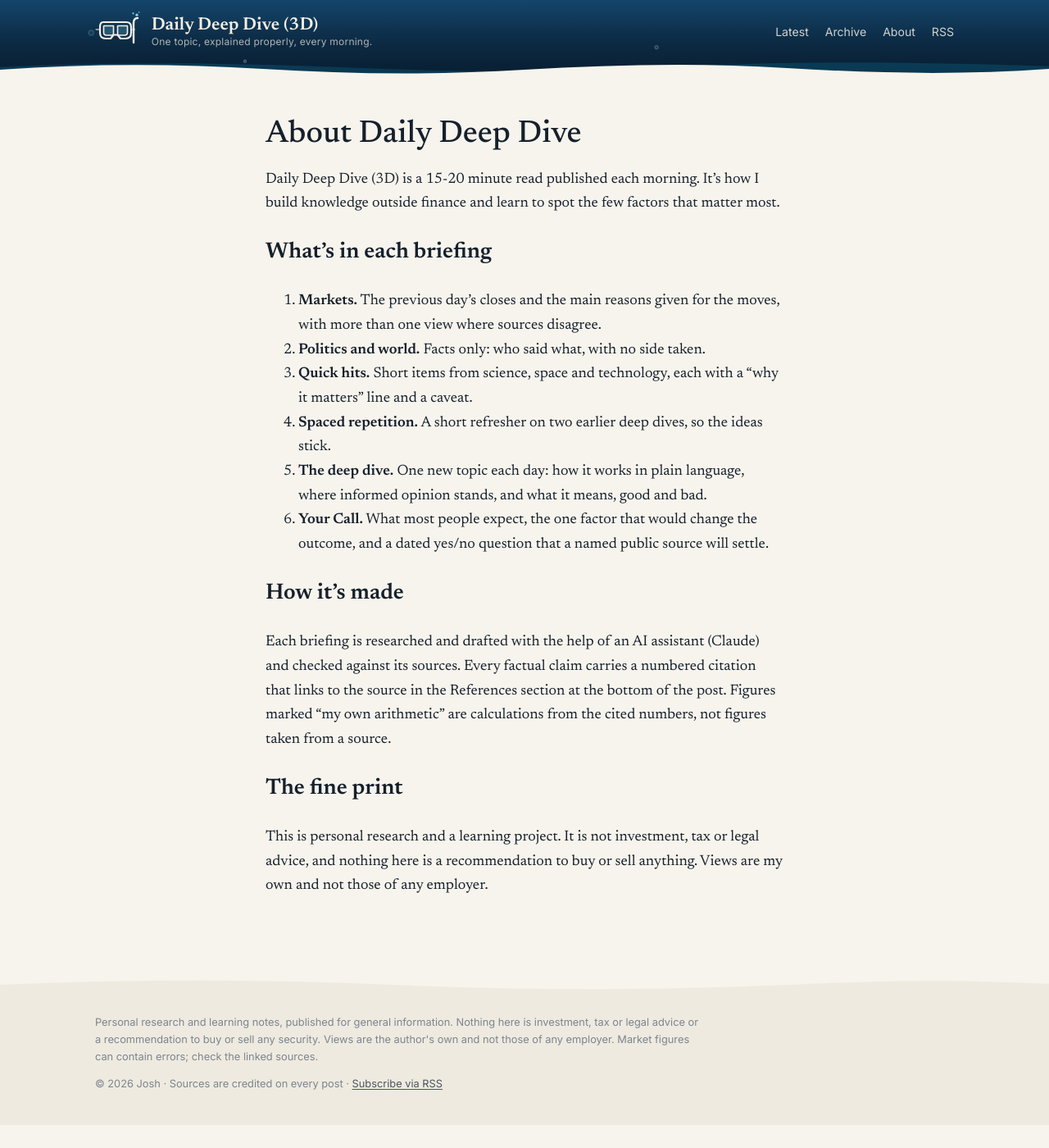
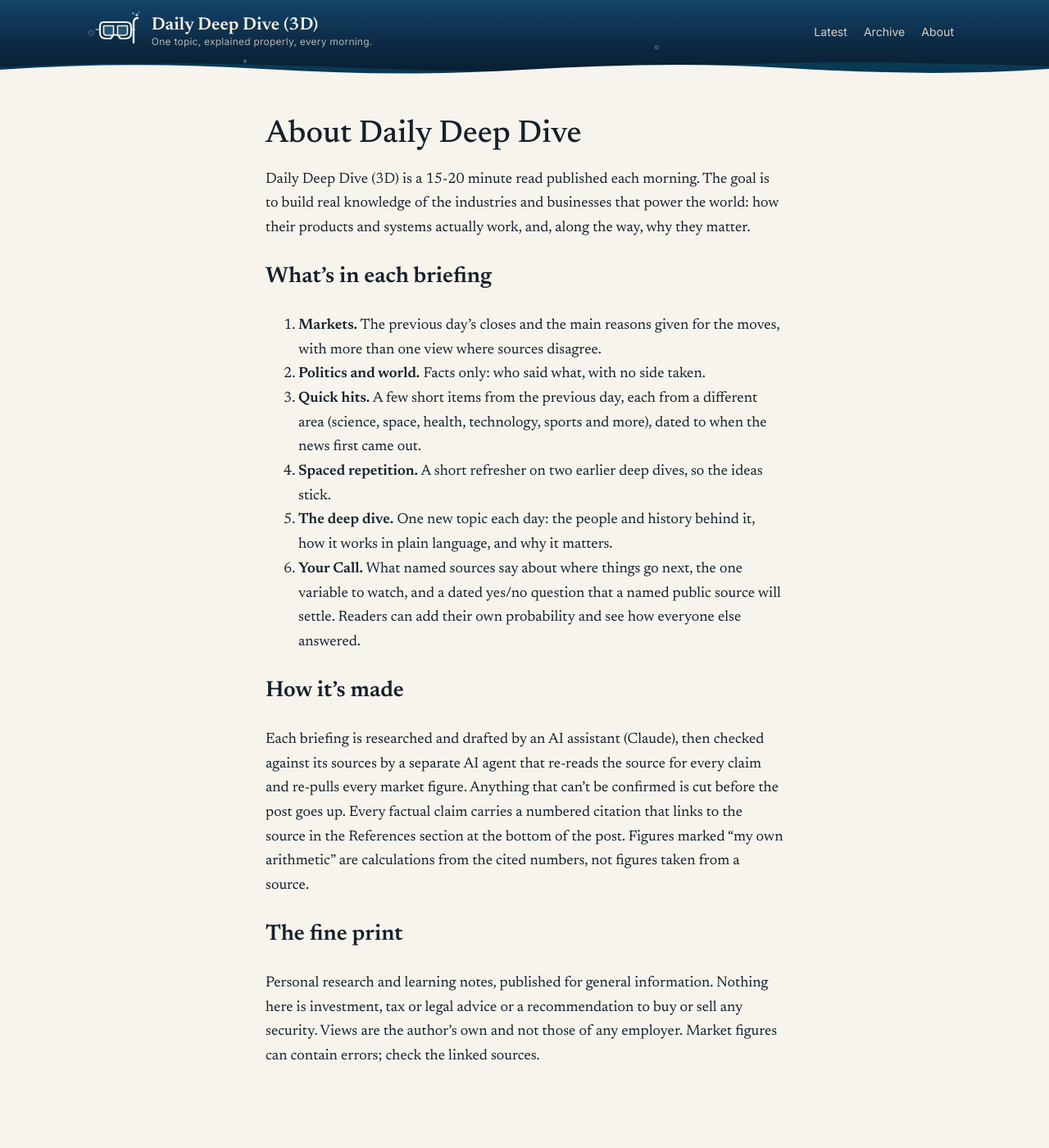
Before and after one commit to dailydeepdive/dailydeepdive.github.io, a Jekyll site: the page built from about.md, in a window 1280 px wide and 1400 px high. Shown: the whole window at 82% size. Built offline with Jekyll 4.4.1, drawn with Linux system fonts in a browser that asks for light colours.

Commit message:
About page: new intro, how it's made, fine print; drop RSS from top nav
Co-Authored-By: Claude Opus 5.5 <noreply@anthropic.com>
Claude-Session: https://claude.ai/code/session_01XLPcKfqwu3bDDrVVw5JAYi

```diff
--- a/_layouts/default.html
+++ b/_layouts/default.html
@@ -25,7 +25,6 @@
         <a href="{{ '/' | relative_url }}">Latest</a>
         <a href="{{ '/archive/' | relative_url }}">Archive</a>
         <a href="{{ '/about/' | relative_url }}">About</a>
-        <a href="{{ '/feed.xml' | relative_url }}">RSS</a>
       </nav>
     </div>
     <div class="bubbles" aria-hidden="true"><i></i><i></i><i></i><i></i><i></i><i></i></div>
--- a/about.md
+++ b/about.md
@@ -7,23 +7,23 @@ permalink: /about/
 
 # About Daily Deep Dive
 
-Daily Deep Dive (3D) is a 15-20 minute read published each morning. It's how I build knowledge outside finance and learn to spot the few factors that matter most.
+Daily Deep Dive (3D) is a 15-20 minute read published each morning. The goal is to build real knowledge of the industries and businesses that power the world: how their products and systems actually work, and, along the way, why they matter.
 
 ## What's in each briefing
 
 1. **Markets.** The previous day's closes and the main reasons given for the moves, with more than one view where sources disagree.
 2. **Politics and world.** Facts only: who said what, with no side taken.
-3. **Quick hits.** Short items from science, space and technology, each with a "why it matters" line and a caveat.
+3. **Quick hits.** A few short items from the previous day, each from a different area (science, space, health, technology, sports and more), dated to when the news first came out.
 4. **Spaced repetition.** A short refresher on two earlier deep dives, so the ideas stick.
-5. **The deep dive.** One new topic each day: how it works in plain language, where informed opinion stands, and what it means, good and bad.
-6. **Your Call.** What most people expect, the one factor that would change the outcome, and a dated yes/no question that a named public source will settle.
+5. **The deep dive.** One new topic each day: the people and history behind it, how it works in plain language, and why it matters.
+6. **Your Call.** What named sources say about where things go next, the one variable to watch, and a dated yes/no question that a named public source will settle. Readers can add their own probability and see how everyone else answered.
 
 ## How it's made
 
-Each briefing is researched and drafted with the help of an AI assistant (Claude) and checked against its sources. Every factual claim carries a numbered citation that links to the source in the References section at the bottom of the post. Figures marked "my own arithmetic" are calculations from the cited numbers, not figures taken from a source.
+Each briefing is researched and drafted by an AI assistant (Claude), then checked against its sources by a separate AI agent that re-reads the source for every claim and re-pulls every market figure. Anything that can't be confirmed is cut before the post goes up. Every factual claim carries a numbered citation that links to the source in the References section at the bottom of the post. Figures marked "my own arithmetic" are calculations from the cited numbers, not figures taken from a source.
 
 ## The fine print
 
-This is personal research and a learning project. It is not investment, tax or legal advice, and nothing here is a recommendation to buy or sell anything. Views are my own and not those of any employer.
+Personal research and learning notes, published for general information. Nothing here is investment, tax or legal advice or a recommendation to buy or sell any security. Views are the author's own and not those of any employer. Market figures can contain errors; check the linked sources.
 
 </section>
```
